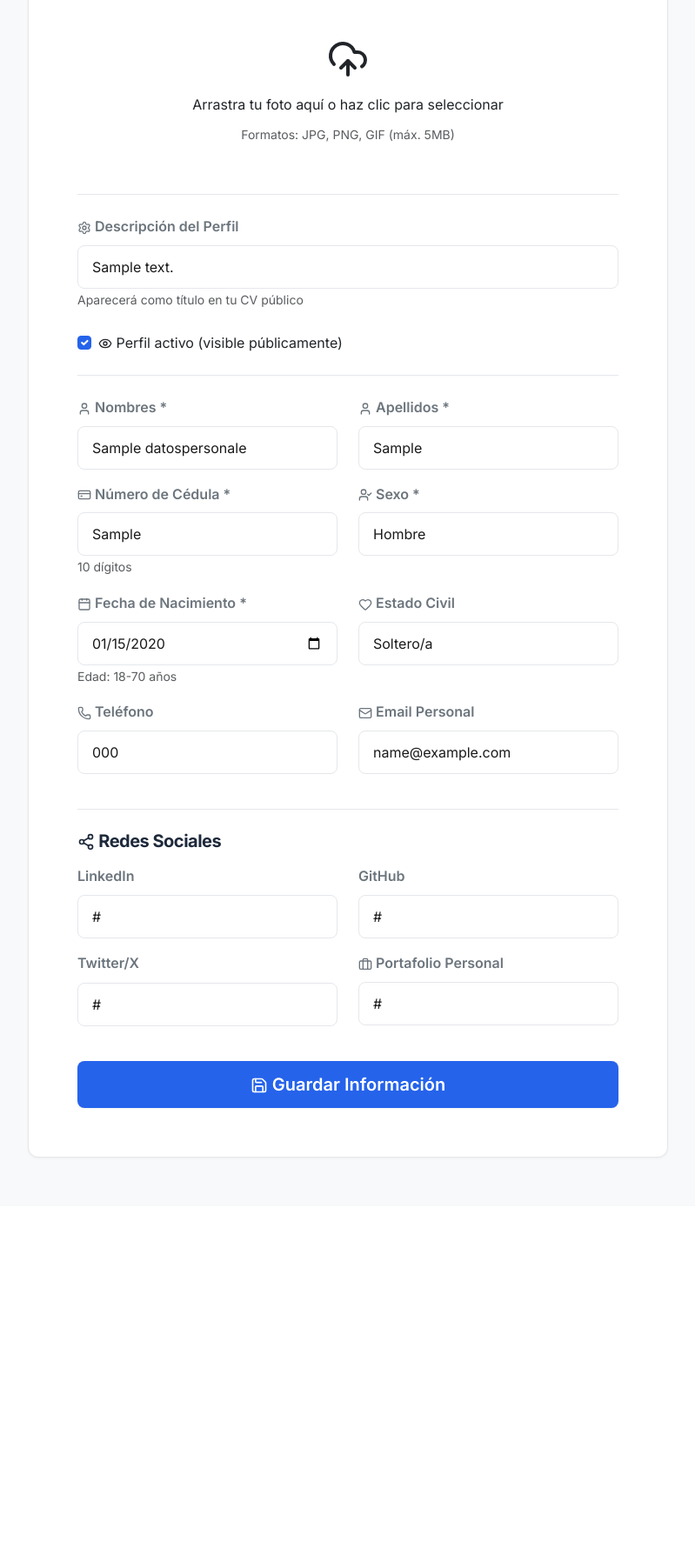
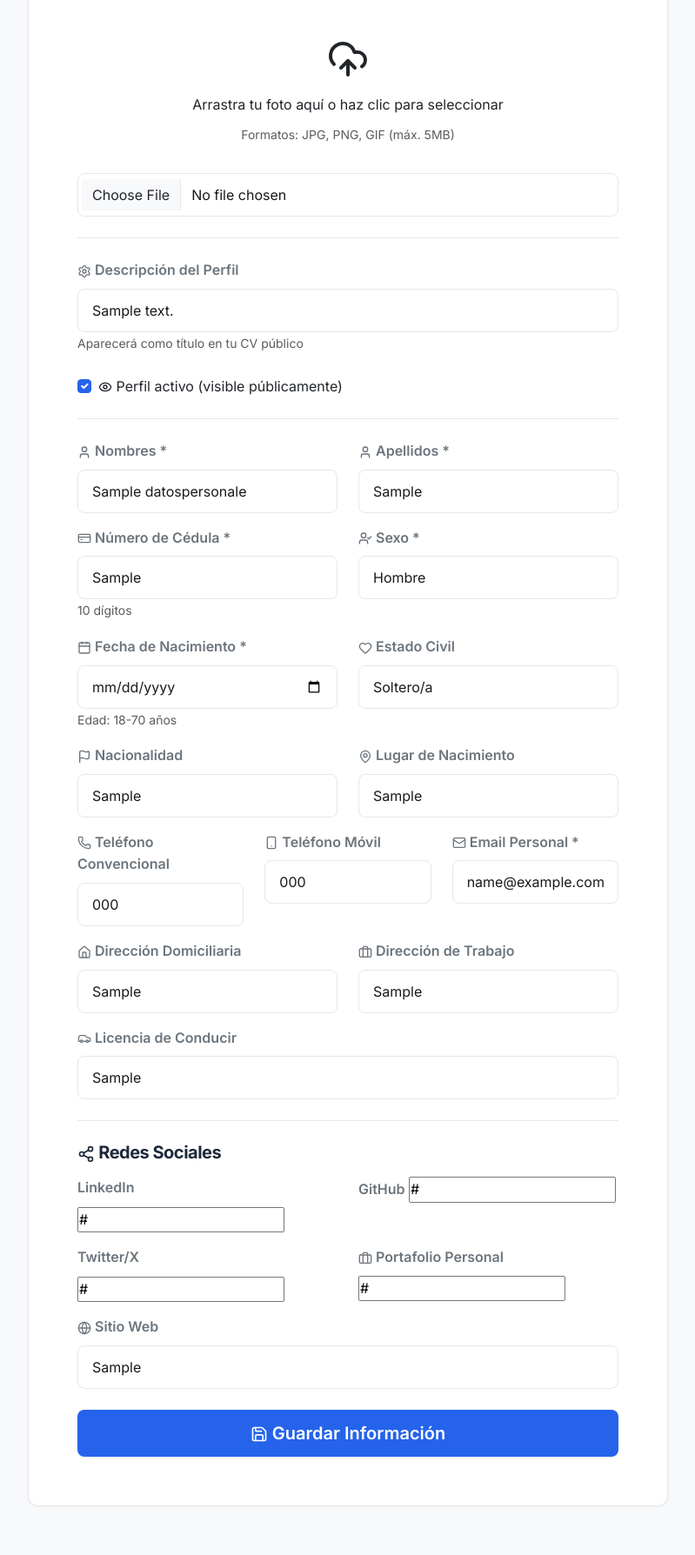
Before and after one commit to xBOOMERx07/django-crud, a Django app: page /datos-personales/editar/ in a window 1280 px wide. Shown: the part 543-2331 px from the top of the page at 87% size, without its empty margins (240-1039 px from the left). Before the commit the page ends 1875 px from the top, so only its background shows below. Run offline with Django 5.2, Linux system fonts and the light colour scheme; a user stored in the database is signed in; tables that the repository leaves empty hold one stand-in row (values such as "Sample post"); grey boxes marked "Sample" are stand-in pictures.

Commit message:
Fix datos_personales template to use Django Form fields

```diff
--- a/tasks/templates/datos_personales/form.html
+++ b/tasks/templates/datos_personales/form.html
@@ -59,16 +77,13 @@
                                 <i data-lucide="settings" style="width: 16px; height: 16px; vertical-align: middle;"></i>
                                 Descripción del Perfil
                             </label>
-                            <input type="text" class="form-control" name="descripcion_perfil"
-                                   value="{{ datos.descripcion_perfil|default:'' }}"
-                                   placeholder="Ej: Ingeniero en Sistemas, Desarrollador Full Stack">
+                            {{ form.descripcion_perfil }}
                             <small class="text-muted">Aparecerá como título en tu CV público</small>
                         </div>
 
                         <div class="form-check mb-4">
-                            <input class="form-check-input" type="checkbox" name="perfil_activo" id="perfil_activo"
-                                   {% if datos.perfil_activo or not datos %}checked{% endif %}>
-                            <label class="form-check-label" for="perfil_activo">
+                            {{ form.perfil_activo }}
+                            <label class="form-check-label" for="{{ form.perfil_activo.id_for_label }}">
                                 <i data-lucide="eye" style="width: 16px; height: 16px; vertical-align: middle;"></i>
                                 Perfil activo (visible públicamente)
                             </label>
@@ -109,10 +124,7 @@
                                     <i data-lucide="user-check" style="width: 16px; height: 16px; vertical-align: middle;"></i>
                                     Sexo *
                                 </label>
-                                <select class="form-control" name="sexo" required>
-                                    <option value="H" {% if datos.sexo == 'H' %}selected{% endif %}>Hombre</option>
-                                    <option value="M" {% if datos.sexo == 'M' %}selected{% endif %}>Mujer</option>
-                                </select>
+                                {{ form.sexo }}
                             </div>
                         </div>
 
@@ -122,7 +134,7 @@
                                     <i data-lucide="calendar" style="width: 16px; height: 16px; vertical-align: middle;"></i>
                                     Fecha de Nacimiento *
                                 </label>
-                                <input type="date" class="form-control" name="fecha_nacimiento" value="{{ datos.fecha_nacimiento|date:'Y-m-d'|default:'' }}" required>
+                                {{ form.fecha_nacimiento }}
                                 <small class="text-muted">Edad: 18-70 años</small>
                             </div>
 
@@ -131,33 +143,80 @@
                                     <i data-lucide="heart" style="width: 16px; height: 16px; vertical-align: middle;"></i>
                                     Estado Civil
                                 </label>
-                                <select class="form-control" name="estado_civil">
-                                    <option value="Soltero/a" {% if datos.estado_civil == 'Soltero/a' %}selected{% endif %}>Soltero/a</option>
-                                    <option value="Casado/a" {% if datos.estado_civil == 'Casado/a' %}selected{% endif %}>Casado/a</option>
-                                    <option value="Divorciado/a" {% if datos.estado_civil == 'Divorciado/a' %}selected{% endif %}>Divorciado/a</option>
-                                    <option value="Viudo/a" {% if datos.estado_civil == 'Viudo/a' %}selected{% endif %}>Viudo/a</option>
-                                    <option value="Unión Libre" {% if datos.estado_civil == 'Unión Libre' %}selected{% endif %}>Unión Libre</option>
-                                </select>
+                                {{ form.estado_civil }}
                             </div>
                         </div>
 
                         <div class="row">
                             <div class="col-md-6 mb-3">
                                 <label class="form-label">
-                                    <i data-lucide="phone" style="width: 16px; height: 16px; vertical-align: middle;"></i>
-                                    Teléfono
+                                    <i data-lucide="flag" style="width: 16px; height: 16px; vertical-align: middle;"></i>
+                                    Nacionalidad
                                 </label>
-                                <input type="text" class="form-control" name="telefono_convencional" value="{{ datos.telefono_convencional|default:'' }}">
+                                {{ form.nacionalidad }}
                             </div>
 
                             <div class="col-md-6 mb-3">
                                 <label class="form-label">
-                                    <i data-lucide="mail" style="width: 16px; height: 16px; vertical-align: middle;"></i>
-                                    Email Personal
+                                    <i data-lucide="map-pin" style="width: 16px; height: 16px; vertical-align: middle;"></i>
+                                    Lugar de Nacimiento
                                 </label>
-                                <input type="email" class="form-control" name="email_personal" value="{{ datos.email_personal|default:'' }}">
+                                {{ form.lugar_nacimiento }}
                             </div>
                         </div>
+
+                        <div class="row">
+                            <div class="col-md-4 mb-3">
+                                <label class="form-label">
+                                    <i data-lucide="phone" style="width: 16px; height: 16px; vertical-align: middle;"></i>
+                                    Teléfono Convencional
+                                </label>
+                                {{ form.telefono_convencional }}
+                            </div>
+
+                            <div class="col-md-4 mb-3">
+                                <label class="form-label">
+                                    <i data-lucide="smartphone" style="width: 16px; height: 16px; vertical-align: middle;"></i>
+                                    Teléfono Móvil
+                                </label>
+                                {{ form.telefono_fijo }}
+                            </div>
+
+                            <div class="col-md-4 mb-3">
+                                <label class="form-label">
+                                    <i data-lucide="mail" style="width: 16px; height: 16px; vertical-align: middle;"></i>
+                                    Email Personal *
+                                </label>
+                                {{ form.email_personal }}
+                            </div>
+                        </div>
+
+                        <div class="row">
+                            <div class="col-md-6 mb-3">
+                                <label class="form-label">
+                                    <i data-lucide="home" style="width: 16px; height: 16px; vertical-align: middle;"></i>
+                                    Dirección Domiciliaria
+                                </label>
+                                {{ form.direccion_domiciliaria }}
+                            </div>
+
+                            <div class="col-md-6 mb-3">
+                                <label class="form-label">
+                                    <i data-lucide="briefcase" style="width: 16px; height: 16px; vertical-align: middle;"></i>
+                                    Dirección de Trabajo
+                                </label>
+                                {{ form.direccion_trabajo }}
+                            </div>
+                        </div>
+
+                        <div class="mb-3">
+                            <label class="form-label">
+                                <i data-lucide="car" style="width: 16px; height: 16px; vertical-align: middle;"></i>
+                                Licencia de Conducir
+                            </label>
+                            {{ form.licencia_conducir }}
+                        </div>
+
                         <hr class="my-4">
                         <h5 class="mb-3">
                             <i data-lucide="share-2" style="width: 20px; height: 20px; vertical-align: middle;"></i>
@@ -202,11 +255,18 @@
                                     <i data-lucide="briefcase" style="width: 16px; height: 16px; vertical-align: middle;"></i>
                                     Portafolio Personal
                                 </label>
-        <input type="url" class="form-control" name="portfolio_url"
-               value="{{ datos.portfolio_url|default:'' }}"
-               placeholder="https://tu-portfolio.com">
+                                {{ form.portfolio_url }}
                             </div>
                         </div>
+
+                        <div class="mb-3">
+                            <label class="form-label">
+                                <i data-lucide="globe" style="width: 16px; height: 16px; vertical-align: middle;"></i>
+                                Sitio Web
+                            </label>
+                            {{ form.sitio_web }}
+                        </div>
+
                         <div class="d-grid gap-2 mt-4">
                             <button type="submit" class="btn btn-primary btn-lg">
                                 <i data-lucide="save" style="width: 20px; height: 20px; vertical-align: middle;"></i>
@@ -225,7 +285,7 @@
         lucide.createIcons();
 
         const dropZone = document.getElementById('drop-zone');
-        const fileInput = document.getElementById('foto_perfil');
+        const fileInput = document.getElementById('{{ form.foto_perfil.id_for_label }}');
         const previewImage = document.getElementById('preview-image');
 
         // Click en la zona activa el input
```
Also changed, not shown: other parts of tasks/templates/datos_personales/form.html (+26 -14 lines). Lines whose indentation alone changed are shown as unchanged.
